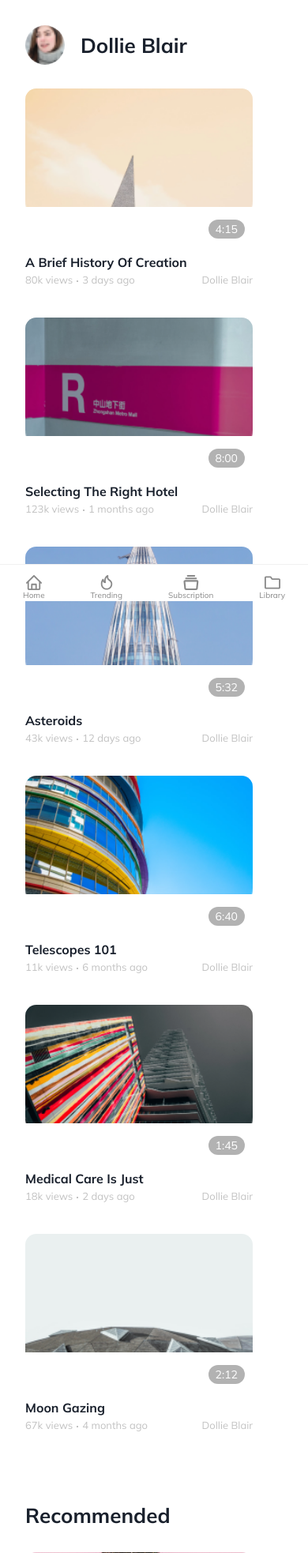
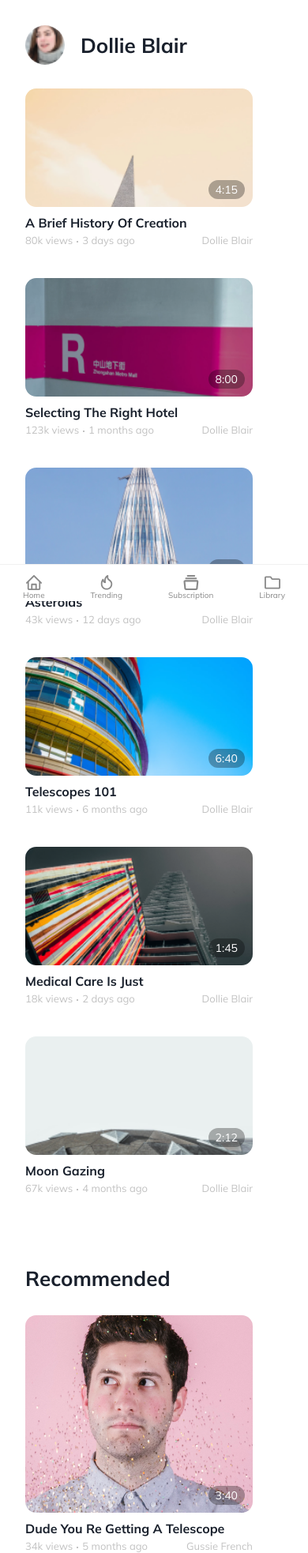
Before and after one commit to KapustinDanil/-, a PHP site: page / in a window 390 px wide. Shown: the part 83-2049 px from the top of the page at 79% size. Run offline with PHP 8.4, Linux system fonts and the light colour scheme.

Commit message:
Add files via upload

```diff
--- a/css/style.css
+++ b/css/style.css
@@ -349,15 +349,7 @@ display: none;
     .swiper-slide{
         margin-bottom: 40px;
     }
-    .buttonSubs{
-    display: none;
-    }
-    .video-thumb{
-        height: 200px;
-    }
-    .video-thumb1{
-        height: 200px;
-    }
+
     .slider-buttons{
         display: none;
     }
```
